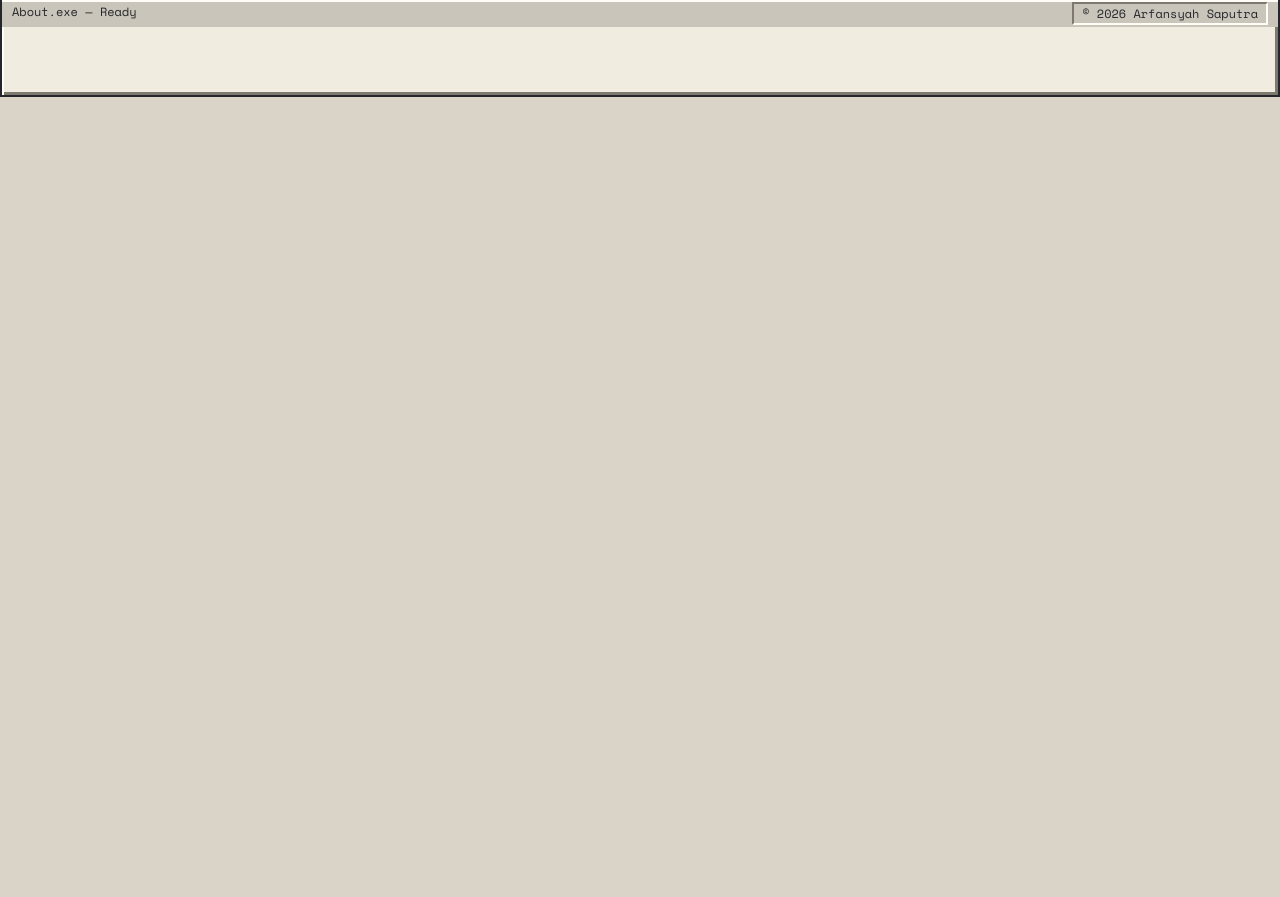
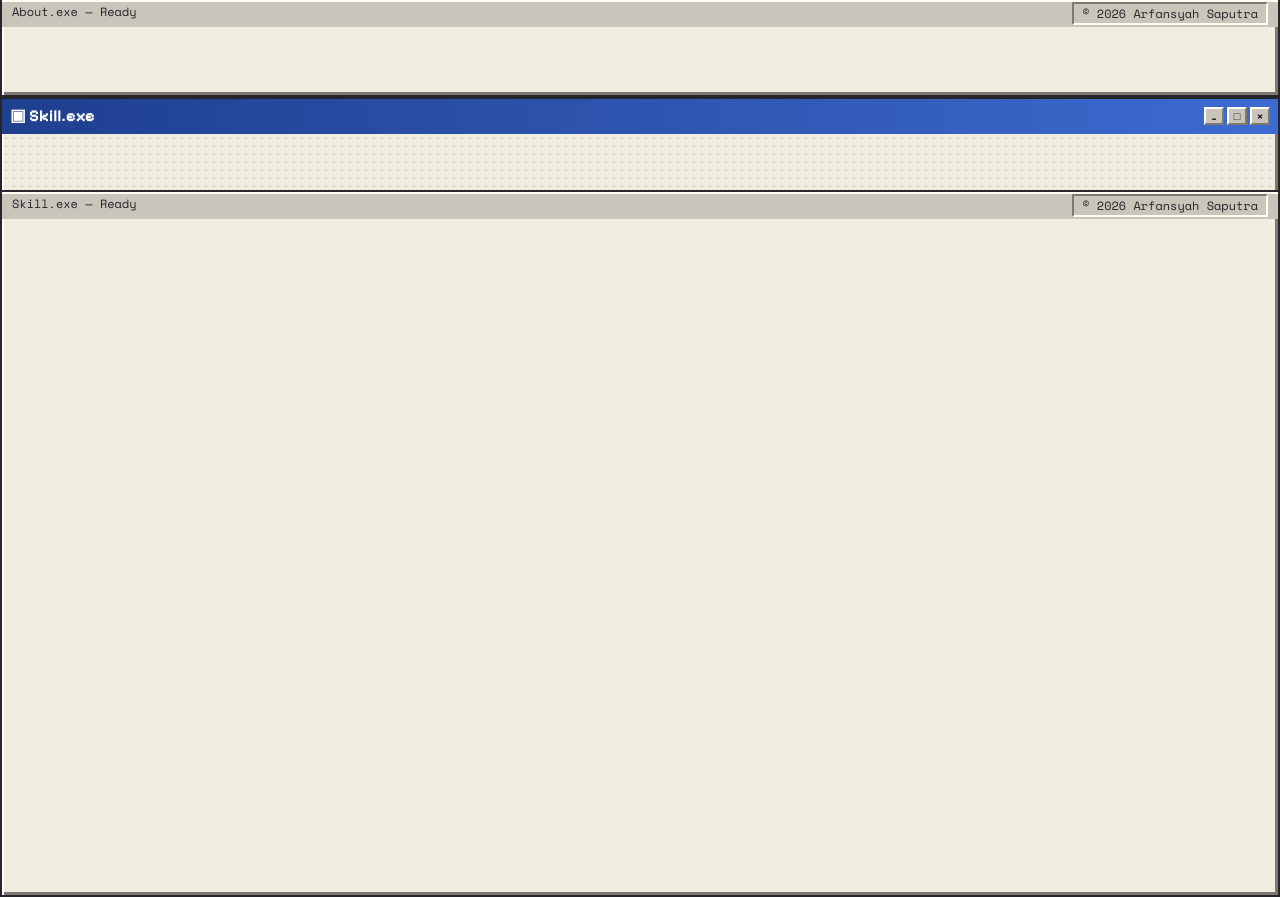
Before and after one commit to ArvansyahSaputra/Arfan-Portofolio, a React (Vite) app: page / in a window 1280 px wide. Shown: the part 1503-2400 px from the top of the page. Before the commit the page ends 1600 px from the top, so only its background shows below. Built offline with nearby package versions, Linux system fonts and the light colour scheme.

Commit message:
add struktur sections skil

```diff
--- a/src/App.jsx
+++ b/src/App.jsx
@@ -1,6 +1,7 @@
 import Boot from "./components/Boot";
 import Welcome from "./sections/Welcome";
 import About from "./sections/About";
+import Skill from "./sections/skill";
 
 export default function App() {
   return (
@@ -9,6 +10,7 @@ export default function App() {
       <main>
         <Welcome />
         <About />
+        <Skill />
       </main>
     </>
   );
--- a/src/sections/skill.jsx
+++ b/src/sections/skill.jsx
@@ -0,0 +1,17 @@
+import WindowFrame from "../components/WindowFrame";
+export default function Skill() {
+  return (
+    <section id="Skill" className="flex min-h-svh snap-start">
+      <WindowFrame title="▣ Skill.exe" tone="navy" status="Skill.exe — Ready">
+        <div className="dots relative flex justify-center px-[clamp(20px,5vw,80px)] pt-5 pb-9">
+          <div>
+            <div></div>
+          </div>
+          <div>
+            <div></div>
+          </div>
+        </div>
+      </WindowFrame>
+    </section>
+  );
+}
```
